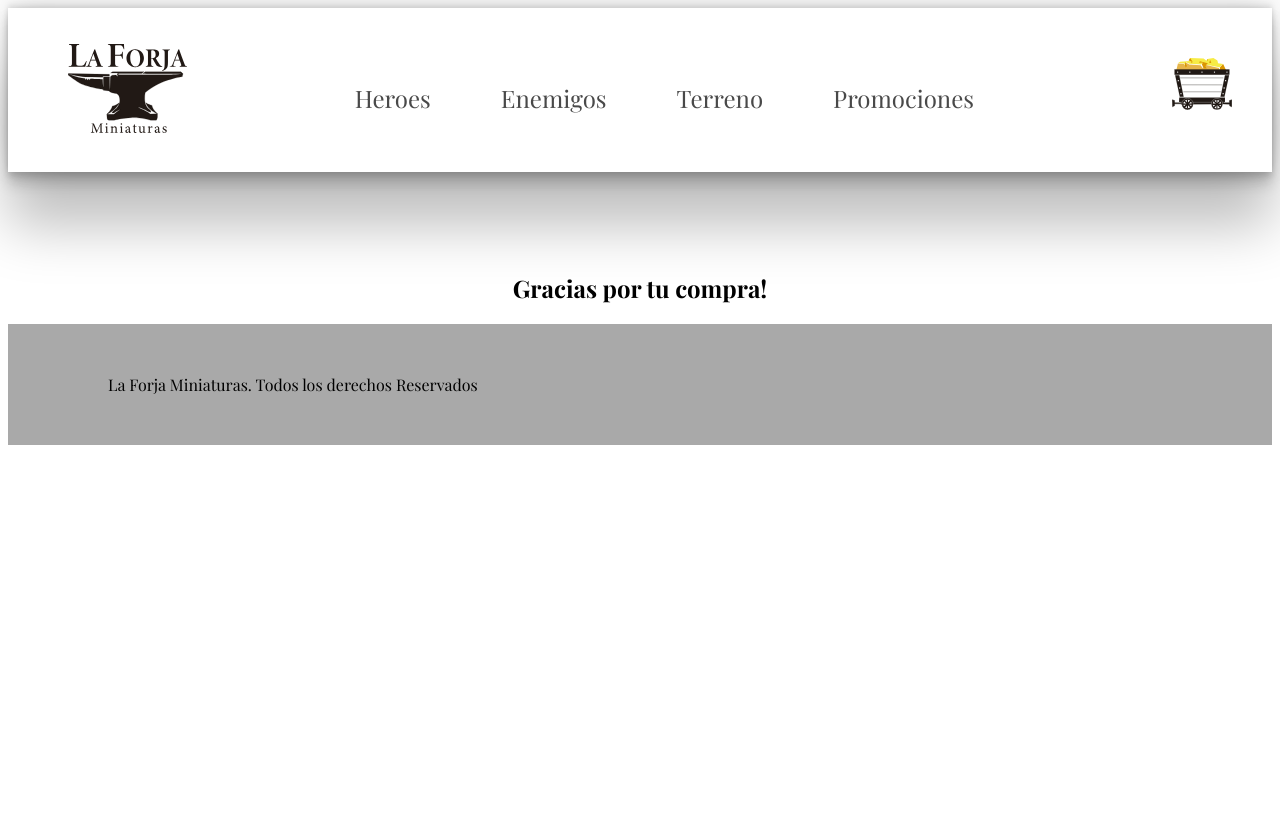
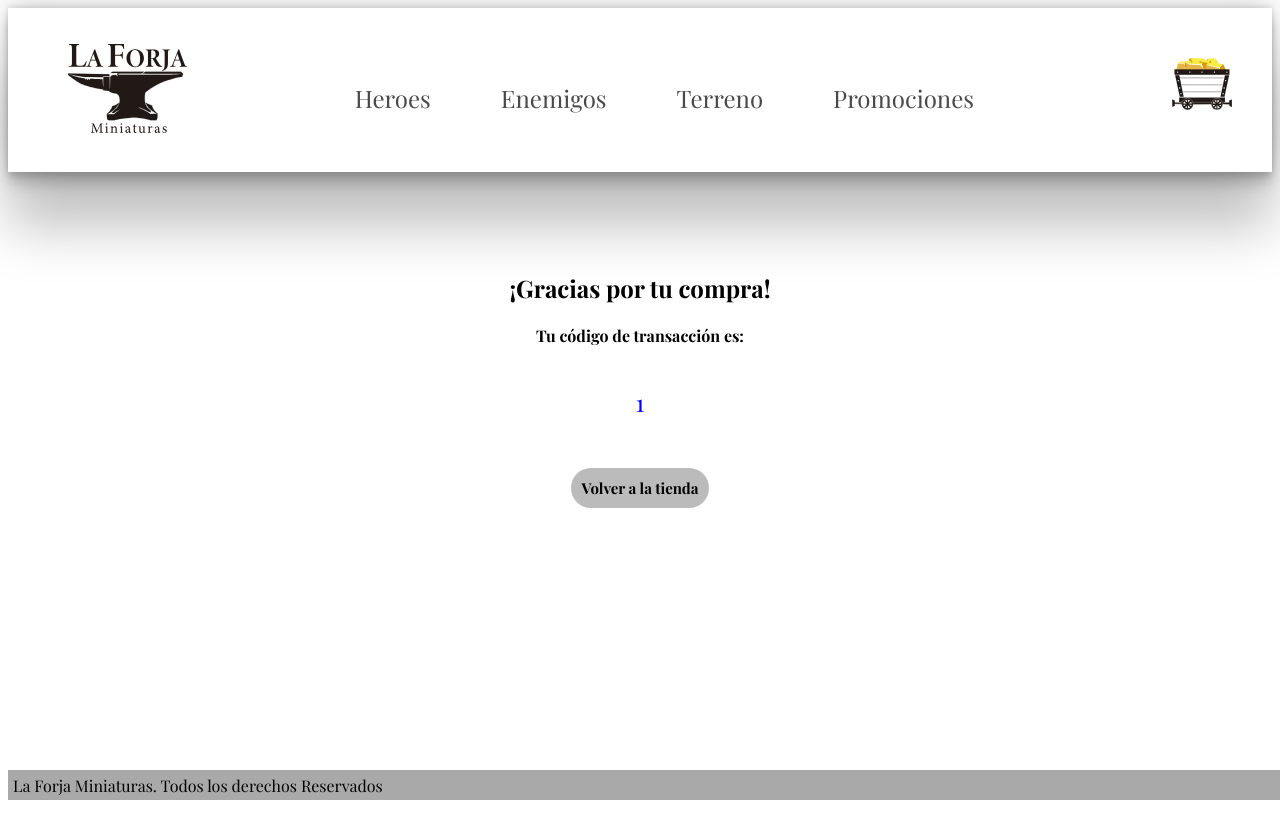
Before and after one commit to matiasbarg/react-Barg, a React (Create React App) app: page /checkout/1 in a window 1280 px wide. Built offline with nearby package versions, Linux system fonts and the light colour scheme.

Commit message:
ultimos retoques para entrega

```diff
--- a/src/components/Checkout/Checkout.jsx
+++ b/src/components/Checkout/Checkout.jsx
@@ -1,16 +1,33 @@
 
 import "../Checkout/checkout.css"
-import React from 'react';
+import { Link } from 'react-router-dom';
+import Button from "../button/Button"
+import React from 'react'
 
 
-function Checkout() {
+import { useParams } from "react-router-dom";
 
-    return (
+function Checkout(){
+const { orderid } = useParams();
+
+
+return(
     <div className="checkoutContainer">
-        <h2>Gracias por tu compra!</h2>
-    </div>
-    );
 
-}
+<h2>¡Gracias por tu compra!</h2>
+<h4>Tu código de transacción es: </h4> <span>{orderid}</span>
+<Link to="/">
+<Button>Volver a la tienda</Button>
+</Link>
+
+</div>
+)
+};
+
+
+
+
+
+
 
 export default Checkout;
--- a/src/components/Checkout/checkout.css
+++ b/src/components/Checkout/checkout.css
@@ -2,3 +2,10 @@
     text-align: center;
     margin-top: 100px;
 }
+
+.checkoutContainer span{
+    display: block;
+    font-size: 1.5rem;
+    color: blue;
+    margin: 40px 0px;
+}
--- a/src/components/cartView/cartView.css
+++ b/src/components/cartView/cartView.css
@@ -5,7 +5,8 @@
 }
 
 .CartCard{
-    margin-top: 20px;
+    margin-top: 50px;
+    margin-bottom: 40px;
     text-align: center;
     box-shadow: rgb(0 0 0 / 25%) 0px 54px 55px, rgb(0 0 0 / 12%) 0px -12px 30px, rgb(0 0 0 / 12%) 0px 4px 6px, rgb(0 0 0 / 17%) 0px 12px 13px, rgb(0 0 0 / 9%) 0px -3px 5px;
 }
--- a/src/components/checkoutform/CheckoutForm.jsx
+++ b/src/components/checkoutform/CheckoutForm.jsx
@@ -15,7 +15,7 @@ function CheckoutForm() {
 
   const navigate = useNavigate();
   const context = useContext(cartCtx);
-  const { cart, getTotalPrice } = context;
+  const { cart, getTotalPrice, emptyCart } = context;
 
   function handleCheckout(event) {
     event.preventDefault();
@@ -28,7 +28,9 @@ function CheckoutForm() {
     };
     createBuyOrder(orderData).then((orderid) => {
       navigate(`/checkout/${orderid}`);
+      emptyCart();
     });
+
   }
 
   function inputChangeHandler(event) {
--- a/src/components/checkoutform/checkoutform.css
+++ b/src/components/checkoutform/checkoutform.css
@@ -2,6 +2,7 @@
     display: flex;
 justify-content: center;
 margin-top: 50px;
+margin-bottom: 50px;
 }
 
 .form-item{
--- a/src/components/footer/footer.css
+++ b/src/components/footer/footer.css
@@ -1,9 +1,11 @@
 .footer{
-    position: relative;
+    position: fixed;
     display: flex;
+    width: 100%;
+    padding: 5px;
     justify-content: space-between;
     bottom: 0;
-    height: auto;
-    padding: 50px 100px;
+    height: 20px;
     background: darkgrey;
+
   }
```
Also changed, not shown: 1 other file (tests, documents, lock files or other folders).
